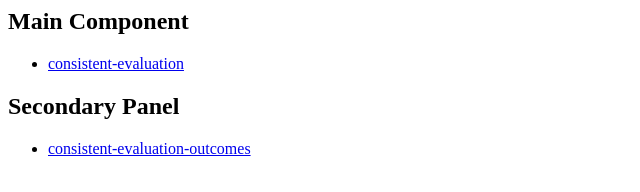
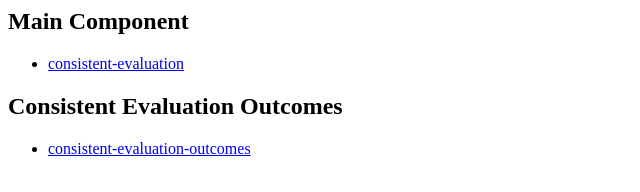
Before and after one commit to brightspace-bot/consistent-evaluation, a website: page demo/index.html in a window 1280 px wide. Shown: the whole page, without its empty margins (0-640 px from the left). Drawn offline with Linux system fonts and the light colour scheme.

Commit message:
demo updates

```diff
--- a/demo/index.html
+++ b/demo/index.html
@@ -7,7 +7,7 @@
 				<a href="./consistent-evaluation.html">consistent-evaluation</a>
 			</li>
 		</ul>
-		<h2>Secondary Panel</h2>
+		<h2>Consistent Evaluation Outcomes</h2>
 		<ul>
 			<li>
 				<a href="./consistent-evaluation-outcomes.html">consistent-evaluation-outcomes</a>
```
Also changed, not shown: demo/consistent-evaluation-outcomes.html (+0 -1 lines), demo/consistent-evaluation.html (+0 -1 lines).
